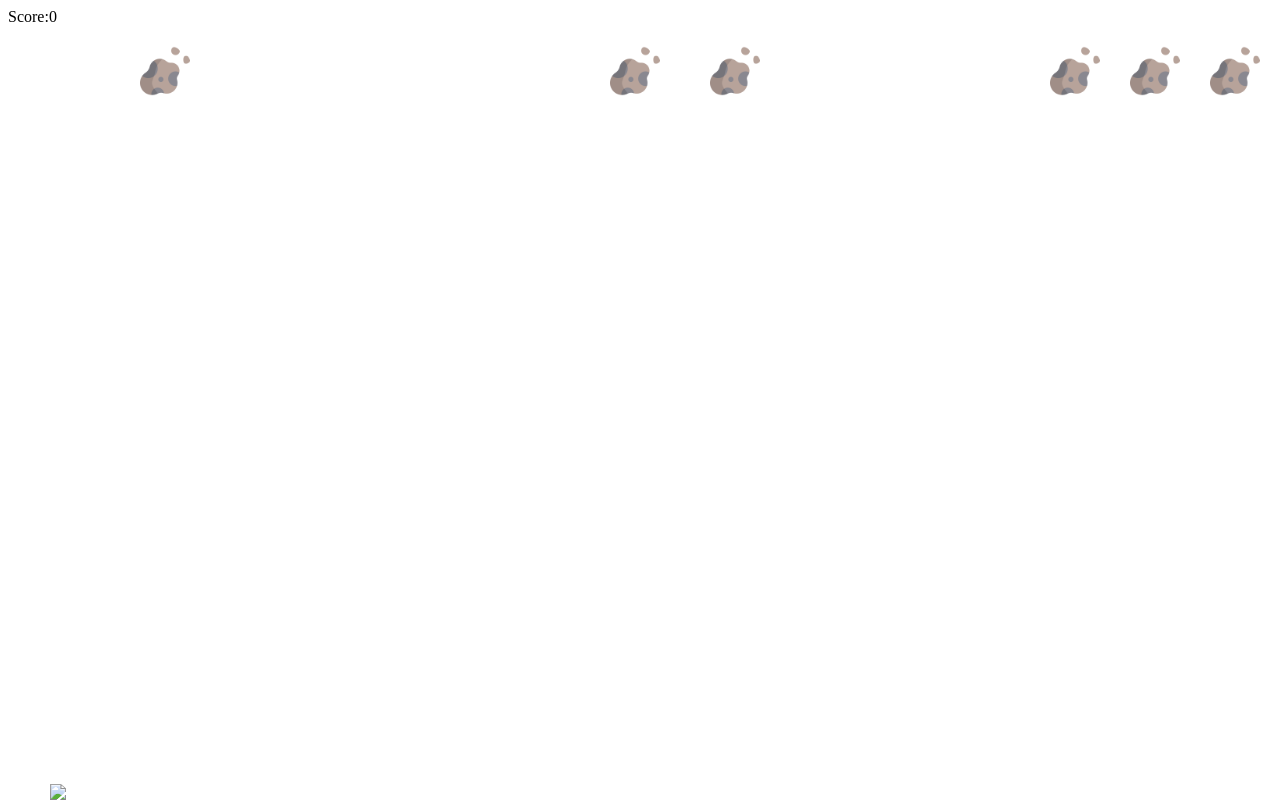
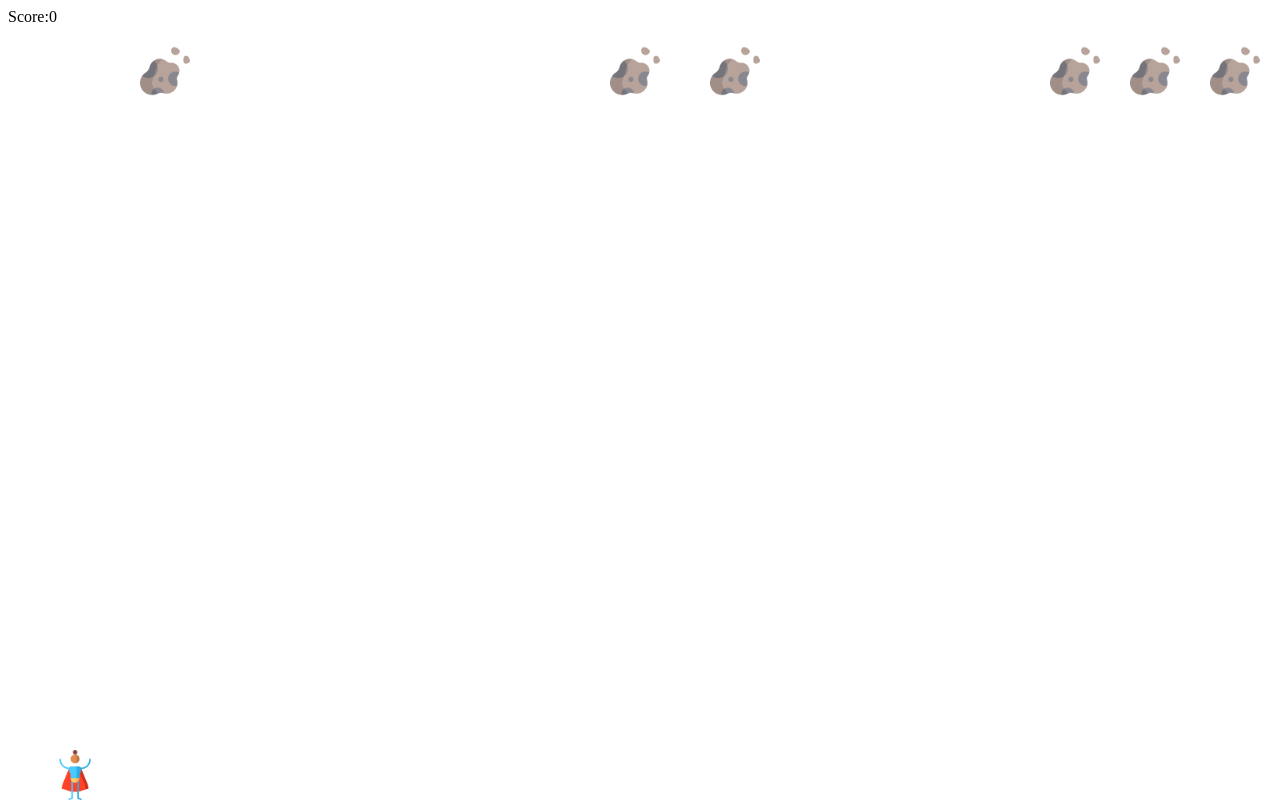
Before and after one commit to larsyngvelundin/games5-js-bs, a plain HTML site: page index.html in a window 1280 px wide. Drawn offline with Linux system fonts and the light colour scheme; the site is published under a folder, as on GitHub Pages, so addresses that start at the root find nothing.

Commit message:
Update index.html
Hero image laddas inte in, fösökte ta bort / från /img

```diff
--- a/index.html
+++ b/index.html
@@ -58,7 +58,7 @@
     <div id="score">Score:0</div>
     <div id="message"></div>
     <div id="game">
-        <img id="hero" class="hero" src="/img/superhero.png"></img>
+        <img id="hero" class="hero" src="img/superhero.png"></img>
 
 </body>
 
```
